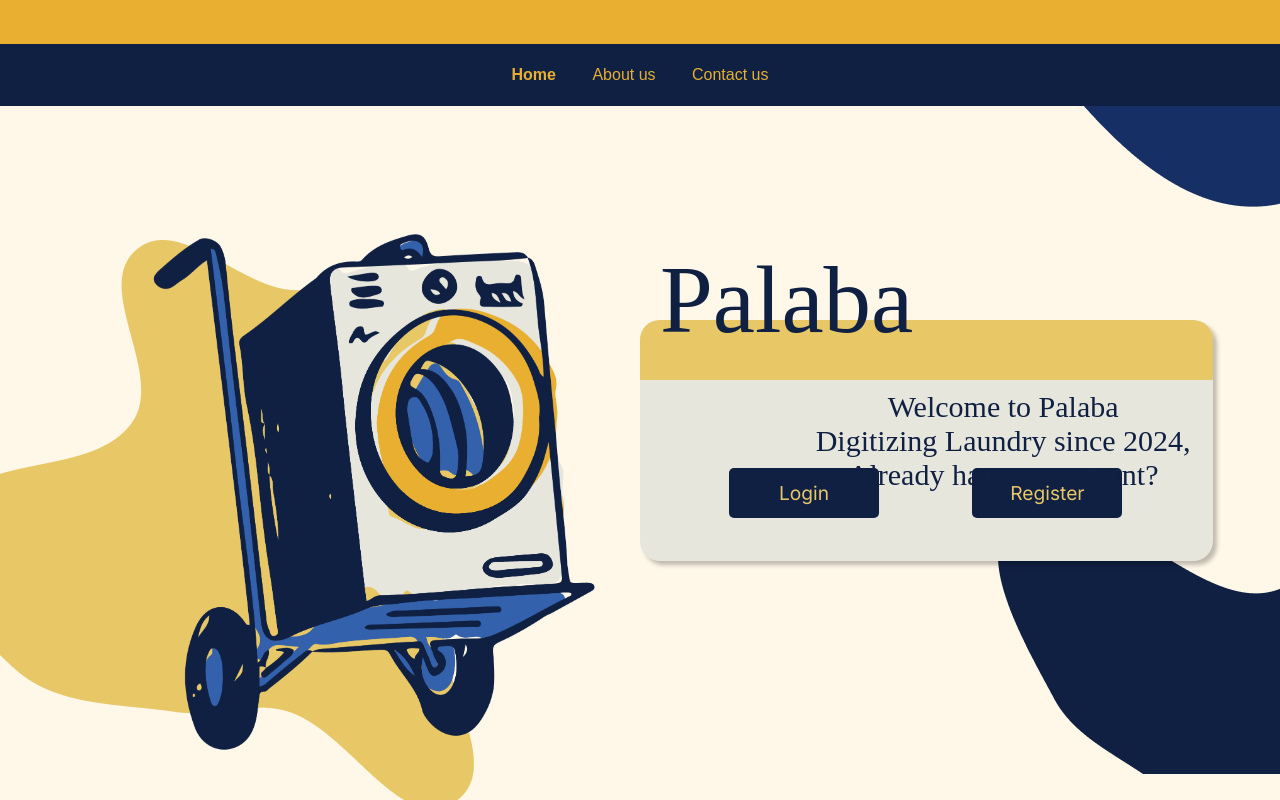
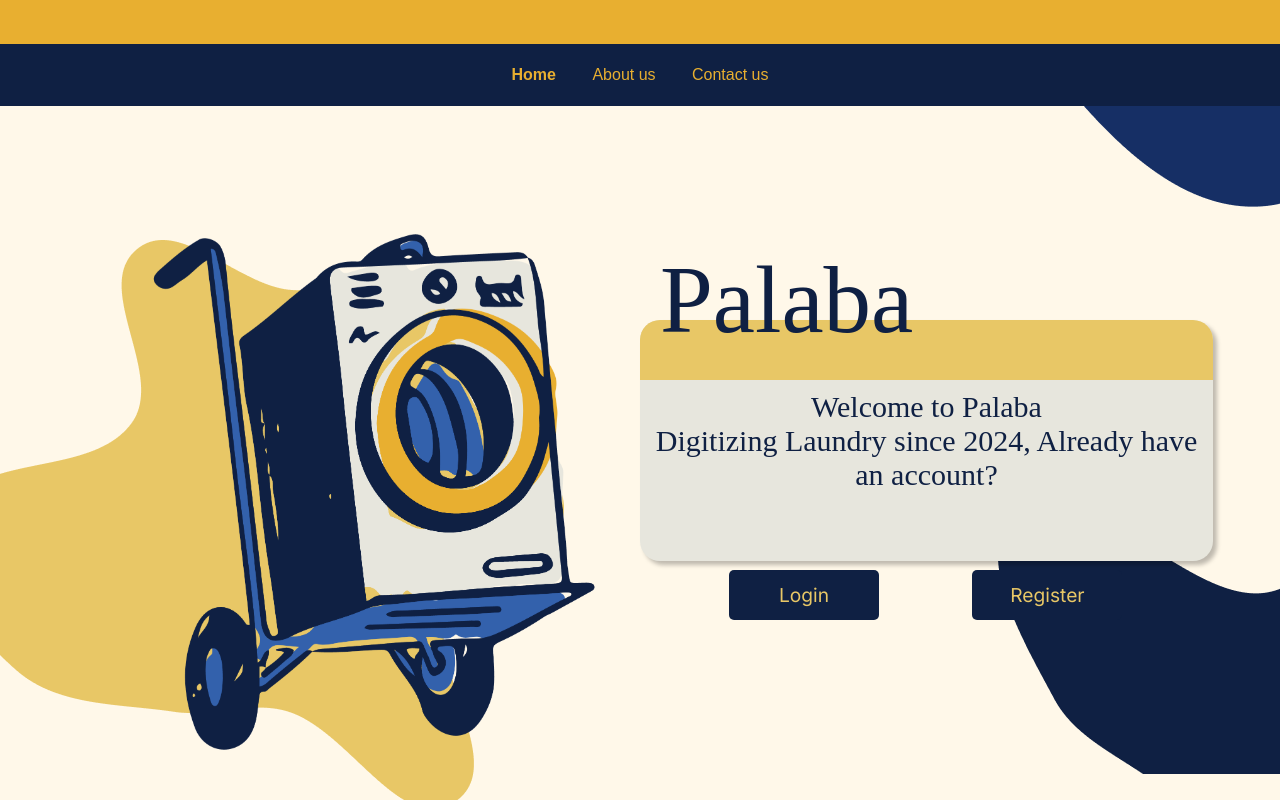
Before and after one commit to p3n74/palabaWebD1, a plain HTML site: page Palaba/home.html in a window 1280 px wide. Drawn offline with Linux system fonts and the light colour scheme; a web font is replaced by a local one.

Commit message:
Fixed css

```diff
--- a/Palaba/style.css
+++ b/Palaba/style.css
@@ -380,7 +380,10 @@ h1 {
   color: #0F2043;
 }
 
-.LoginSplash{
+.LoginSplash {
+  display: flex;
+  justify-content: center;
+  align-items: center;
   width: auto;
   height: auto;
   margin: 0 auto;
@@ -388,14 +391,12 @@ h1 {
   position: relative;
 }
 
-#LoginSplashText{
+#LoginSplashText {
   font-family: 'Just Me Again Down Here';
   font-style: normal;
   font-size: 30px;
   color: #0F2043;
-  position: absolute;
   text-align: center;
-  margin-left: 25%;
 }
 
 body {
```
